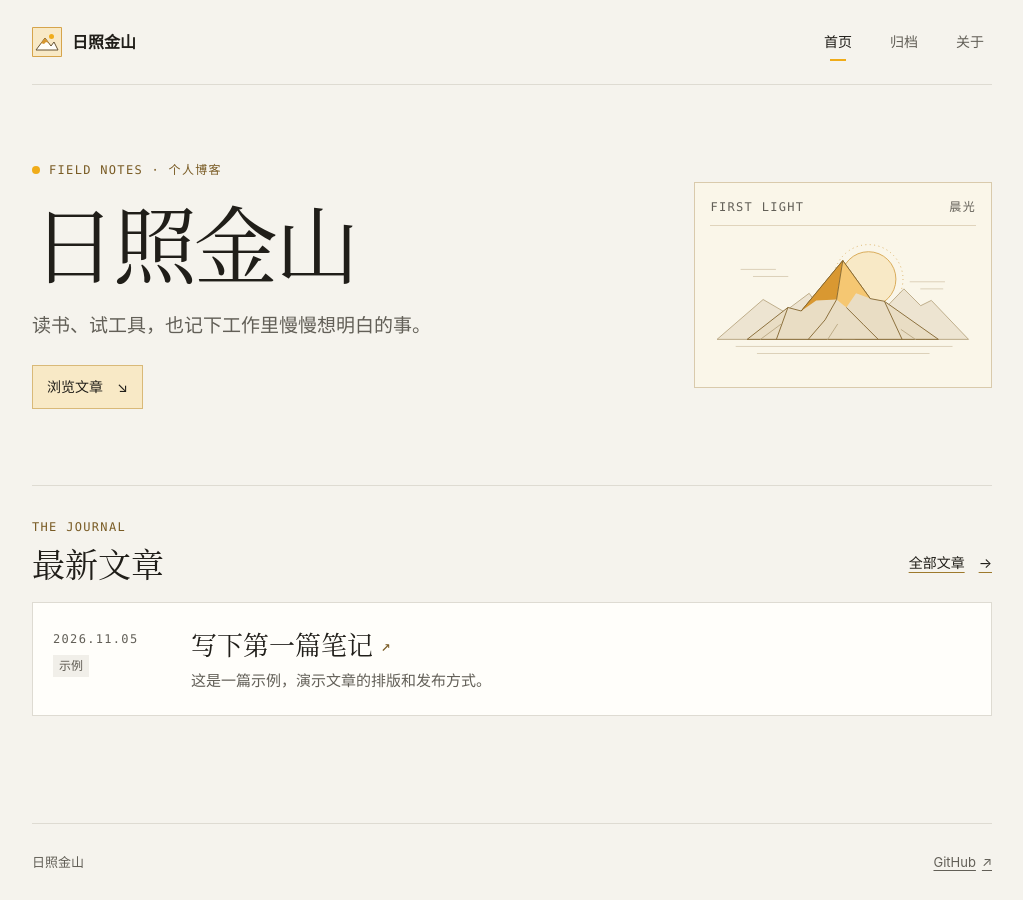
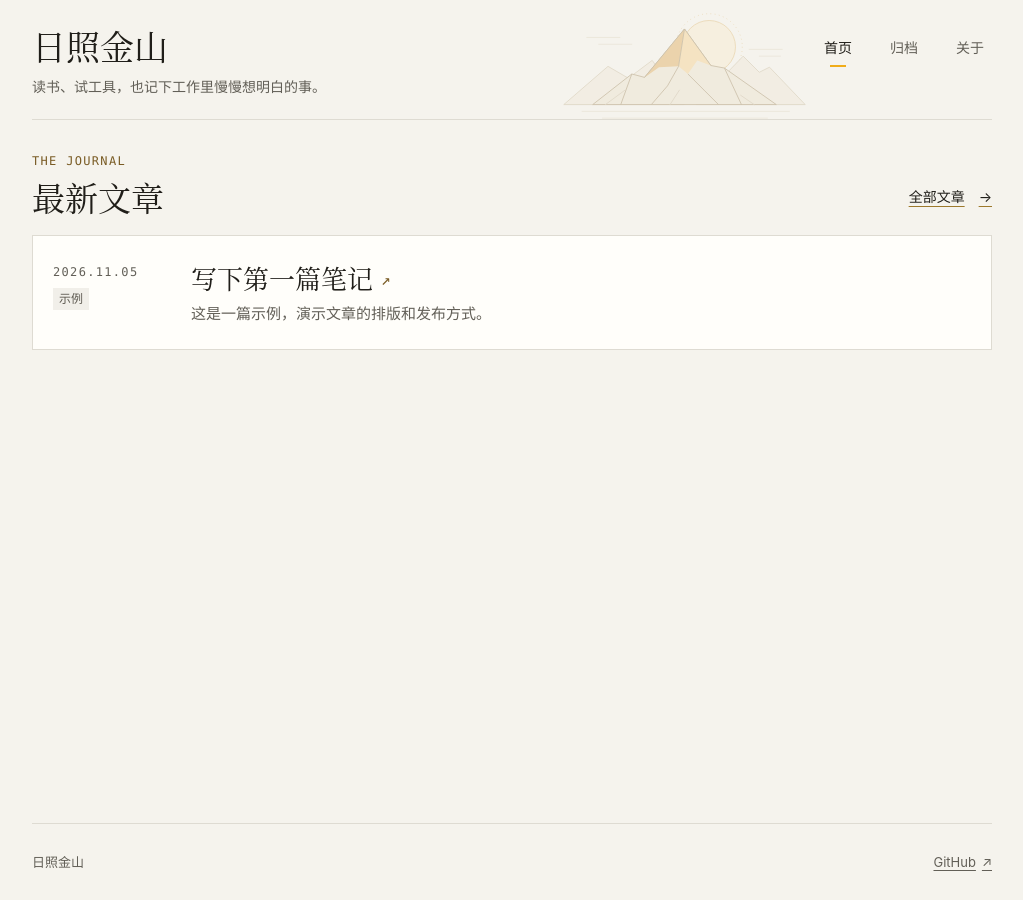
Before and after one commit to jhcka/jh.github.io, a Jekyll site: the page built from index.html, in a window 1280 px wide. Shown: the whole page, without its empty margins (128-1151 px from the left). Built offline with Jekyll 4.4.1, drawn with Linux system fonts in a browser that asks for light colours.

Commit message:
Simplify the blog homepage header

```diff
--- a/_layouts/default.html
+++ b/_layouts/default.html
@@ -13,11 +13,18 @@
 <body class="fn-page">
   <a class="skip-link" href="#main">跳到正文</a>
   <div class="fn-shell">
-    <header class="fn-top">
+    <header class="fn-top{% if page.url == '/' %} fn-top--home{% endif %}">
+      {% if page.url == '/' %}
+      <div class="home-intro">
+        <h1>{{ site.title | escape }}</h1>
+        <p>{{ site.description | escape }}</p>
+      </div>
+      {% else %}
       <a class="fn-brand" href="{{ '/' | relative_url }}">
         <img class="brand-mark" src="{{ '/assets/mountain-mark.svg' | relative_url }}" width="30" height="30" alt="">
         <span>{{ site.title | escape }}</span>
       </a>
+      {% endif %}
       <nav class="site-nav" aria-label="主导航">
         <a href="{{ '/' | relative_url }}"{% if page.url == '/' %} aria-current="page"{% endif %}>首页</a>
         <a href="{{ '/archive/' | relative_url }}"{% if page.url == '/archive/' %} aria-current="page"{% endif %}>归档</a>
--- a/assets/blog.css
+++ b/assets/blog.css
@@ -5,7 +5,6 @@
   --fn-secondary: #625f57;
   --fn-line: #dedbd2;
   --fn-gold: #f0ac19;
-  --fn-gold-soft: #f8e9c6;
   --fn-serif: Georgia, "Songti SC", "Noto Serif CJK SC", serif;
   --fn-sans: -apple-system, BlinkMacSystemFont, "Helvetica Neue", Arial, "PingFang SC", "Microsoft YaHei", sans-serif;
   --fn-mono: ui-monospace, SFMono-Regular, Menlo, monospace;
@@ -59,6 +58,25 @@ a:focus-visible, main:focus-visible { outline: 2px solid #775509; outline-offset
   border-bottom: 1px solid var(--fn-line);
 }
 
+.fn-top--home {
+  position: relative;
+  isolation: isolate;
+  align-items: flex-start;
+  padding: 26px 0 20px;
+}
+
+.fn-top--home::before {
+  position: absolute;
+  z-index: -1;
+  inset: 0;
+  background: url("mountain-background.svg") right 180px bottom / 255px auto no-repeat;
+  opacity: .34;
+  content: "";
+}
+
+.home-intro h1 { font-size: clamp(25px, 4vw, 34px); }
+.home-intro p { margin: 6px 0 0; color: var(--fn-secondary); font-size: 14px; }
+
 .fn-brand {
   display: inline-flex;
   align-items: center;
@@ -94,12 +112,12 @@ a:focus-visible, main:focus-visible { outline: 2px solid #775509; outline-offset
   content: "";
 }
 
-.fn-meta, .fn-eyebrow, .cover-label {
+.fn-meta, .fn-eyebrow {
   margin: 0;
   font: 12px/1.5 var(--fn-mono);
   letter-spacing: .11em;
 }
-.fn-meta, .cover-label { color: var(--fn-secondary); }
+.fn-meta { color: var(--fn-secondary); }
 .fn-eyebrow { color: #795b24; }
 
 h1, h2, h3 {
@@ -112,67 +130,19 @@ h1 { font-size: clamp(36px, 6vw, 58px); }
 h2 { font-size: clamp(25px, 4vw, 33px); }
 h3 { font-size: clamp(21px, 3vw, 26px); }
 
-.hero {
-  display: grid;
-  grid-template-columns: minmax(0, 1fr) minmax(180px, 31%);
-  align-items: center;
-  gap: clamp(22px, 5vw, 60px);
-  padding: clamp(34px, 7vw, 76px) 0;
-  border-bottom: 1px solid var(--fn-line);
-}
-
-.hero-kicker { display: flex; align-items: center; gap: 9px; }
-.hero-kicker span {
-  width: 8px;
-  height: 8px;
-  flex: none;
-  border-radius: 50%;
-  background: var(--fn-gold);
-}
-.hero h1 {
-  margin: 13px 0 12px;
-  font-size: clamp(48px, 8vw, 84px);
-  letter-spacing: -.035em;
-}
-
 .lede {
   margin: 12px 0 0;
   color: var(--fn-secondary);
   font-size: clamp(16px, 2.2vw, 19px);
 }
 
-.archive-link, .text-link {
+.text-link {
   display: inline-flex;
   align-items: center;
   gap: 14px;
   min-height: 44px;
   font-size: 14px;
-}
-.archive-link {
-  margin-top: 23px;
-  padding: 5px 14px;
-  background: var(--fn-gold-soft);
-  border: 1px solid #d9b978;
-  text-decoration: none;
-}
-.archive-link:hover { background: #f3dca5; }
-.text-link { text-decoration-color: #9d792c; }
-
-.cover-mark {
-  display: grid;
-  gap: 8px;
-  border: 1px solid #d9caac;
-  padding: 15px;
-  background: #faf6e9;
-  color: #80632d;
-}
-.cover-mark svg { display: block; width: 100%; max-height: 164px; }
-.cover-label {
-  display: flex;
-  justify-content: space-between;
-  gap: 8px;
-  border-bottom: 1px solid #e0d4bc;
-  padding-bottom: 9px;
+  text-decoration-color: #9d792c;
 }
 
 .journal { padding-bottom: clamp(40px, 7vw, 76px); }
@@ -260,9 +230,13 @@ h3 { font-size: clamp(21px, 3vw, 26px); }
 @media (max-width: 620px) {
   .fn-shell { width: calc(100% - 32px); }
   .fn-top { padding: 12px 0; }
+  .fn-top--home { padding: 16px 0 6px; }
+  .fn-top--home::before {
+    background-position: right -16px bottom;
+    background-size: 200px auto;
+    opacity: .18;
+  }
   .site-nav { gap: 4px; }
-  .hero { grid-template-columns: 1fr; }
-  .cover-mark { max-width: 360px; }
   .post-row { grid-template-columns: minmax(0, 1fr); gap: 5px; padding: 14px; }
   .post-meta { flex-direction: row; align-items: center; flex-wrap: wrap; padding-top: 0; }
 }
--- a/index.html
+++ b/index.html
@@ -1,30 +1,6 @@
 ---
 layout: default
 ---
-<section class="hero" aria-labelledby="home-title">
-  <div class="hero-copy">
-    <p class="fn-eyebrow hero-kicker"><span aria-hidden="true"></span> FIELD NOTES · 个人博客</p>
-    <h1 id="home-title">{{ site.title | escape }}</h1>
-    <p class="lede">{{ site.description | escape }}</p>
-    <a class="archive-link" href="{{ '/archive/' | relative_url }}">浏览文章 <span aria-hidden="true">↘</span></a>
-  </div>
-  <div class="cover-mark" aria-hidden="true">
-    <span class="cover-label">FIRST LIGHT <span>晨光</span></span>
-    <svg viewBox="0 0 300 156" fill="none" focusable="false">
-      <path d="M8 119H292M29 127H274M53 135H248" stroke="#d9cdb4"/>
-      <path d="M35 40h39m-25 8h39m138 6h39m-27 8h25" stroke="#d9cdb4" stroke-linecap="round"/>
-      <circle cx="179" cy="51" r="31" fill="#f8e9c6" stroke="#d6a44b"/>
-      <circle cx="179" cy="51" r="39" stroke="#d6a44b" stroke-dasharray="1 4"/>
-      <path d="m8 119 52-45 24 14 28-21 37 52Zm156 0 55-57 19 19 12-6 42 44Z" fill="#ede4d1" stroke="#b8a681" stroke-linejoin="round"/>
-      <path d="m42 119 46-36 15 4 47-57 31 43 16 3 61 43Z" fill="#e9ddc4" stroke="#80632d" stroke-linejoin="round"/>
-      <path d="m103 87 47-57-7 44-23 1Z" fill="#d99831"/>
-      <path d="m150 30 31 43-16-6-11 16-11-9Z" fill="#f5c772"/>
-      <path d="m150 30 31 43m-78 14 47-57-7 44-13 23-19 22m43-36 19 19 17 17m-102-36-13 36m122-43 20 43" stroke="#80632d" stroke-linejoin="round"/>
-      <path d="m57 119 23-17m53 17 11-17m88 17-16-11" stroke="#b8a681" stroke-linecap="round"/>
-    </svg>
-  </div>
-</section>
-
 <section class="journal" aria-labelledby="latest-title">
   <header class="section-heading">
     <div>
```
Also changed, not shown: docs/architecture.md (+1 -1 lines), assets/mountain-background.svg (added).
